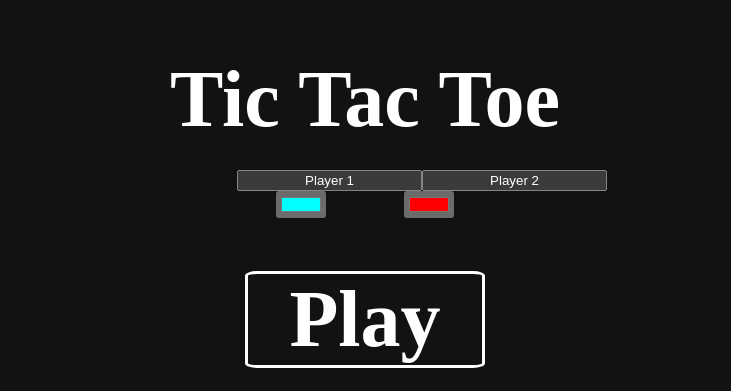
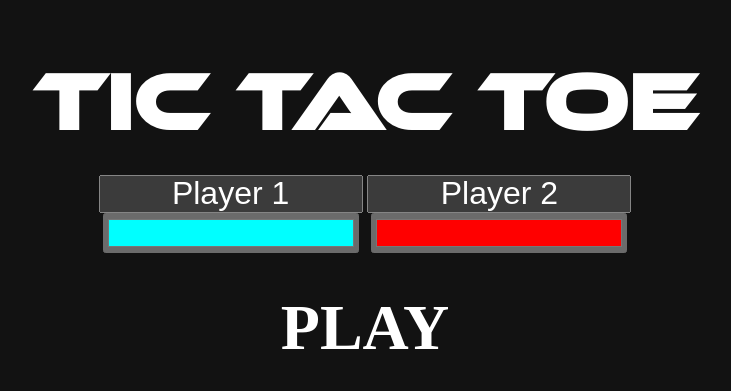
Before and after one commit to fishy52/Tic-Tac-Toe, a plain HTML site: page index.html in a window 1280 px wide. Shown: the whole page, without its empty margins (275-1006 px from the left). Drawn offline with Linux system fonts and the light colour scheme; a web font is replaced by a local one.

Commit message:
css overhaul
I made css look good.

```diff
--- a/index.html
+++ b/index.html
@@ -13,19 +13,19 @@
 </head>
 
 <body>
-    <h1>Tic Tac Toe</h1>
+    <h1 class="title">Tic Tac Toe</h1>
 
     <div id="pregame">
         <div class="flex">
-            <input type="text" value="Player 1" id="player1Name">
-            <input type="text" value="Player 2" id="player2Name">
+            <input class="nameInput" type="text" value="Player 1" id="player1Name">
+            <input class="nameInput" type="text" value="Player 2" id="player2Name">
         </div>
         <div class="flex">
-            <input type="color" id="player1Color" value="#00ffff">
-            <input type="color" id="player2Color" value="#ff0000">
+            <input class="colorInput" type="color" id="player1Color" value="#00ffff">
+            <input class="colorInput" type="color" id="player2Color" value="#ff0000">
         </div>
-        <div class="play">
-            <h1 onclick="StartGame()" class="button">Play</h1>
+        <div class="center">
+            <h2 onclick="StartGame()" class="expandButton">PLAY</h2>
         </div>
     </div>
 
--- a/script.js
+++ b/script.js
@@ -144,7 +144,7 @@ function P1Win() {
     document.getElementById("winText").innerHTML = '<h1>' + player1_name + ' has won!</h1>';
     document.getElementById("winText").innerHTML += `
         <div class="play">
-        <h1 onclick="newGame()" class="button">Play Again</h1>
+        <div class="center"><h2 onclick="newGame()" class="expandButton">Play Again</h1></div>
         </div>
     `;
 }
@@ -161,7 +161,7 @@ function P2Win() {
     document.getElementById("winText").innerHTML = '<h1>' + player2_name + ' has won!</h1>';
     document.getElementById("winText").innerHTML += `
         <div class="play">
-        <h1 onclick="newGame()" class="button">Play Again</h1>
+        <div class="center"><h1 onclick="newGame()" class="expandButton">Play Again</h1></div>
         </div>
     `;
 }
@@ -177,7 +177,7 @@ function Draw() {
     document.getElementById("winText").innerHTML = '<h1>Draw!</h1>';
     document.getElementById("winText").innerHTML += `
         <div class="play">
-        <h1 onclick="newGame()" class="button">Play Again</h1>
+        <div class="center"><h1 onclick="newGame()" class="expandButton">Play Again</h1></div>
         </div>
     `;
 }
--- a/style.css
+++ b/style.css
@@ -1,6 +1,11 @@
 @font-face {
     font-family: main;
     src: url(NexaText-Trial-Black.ttf);
+}
+
+@font-face {
+    font-family: futureFont;
+    src: url(ethnocentric.otf);
 }
 
 @keyframes spawnElement {
@@ -11,6 +16,10 @@
     100% {
         transform: scale(100%);
     }
+}
+
+.title {
+    font-family: futureFont;
 }
 
 h1 {
@@ -26,9 +35,26 @@ input {
     margin-right: auto;
 }
 
+.center {
+    display: flex;
+    justify-content: center;
+    align-items: center;
+}
+
+.nameInput {
+    width: 20vw;
+    height: 4vh;
+}
+
+.colorInput {
+    width: 20vw;
+    height: 5vh;
+}
+
 .boardElement {
     position: relative;
     animation: spawnElement 0.5s ease-in-out;
+    background-color: transparent;
     background-size: cover;
     background-repeat: no-repeat;
 
@@ -40,11 +66,11 @@ input {
     border-width: 2.5%;
     border-collapse: collapse;
 
-    transition: border-color 0.2s ease-out;
+    transition: background-color 0.2s ease-out;
 }
 
 .boardElement:hover {
-    border-color: greenyellow;
+    background-color: rgba(255, 255, 255, 0.255);
 }
 
 @media (min-width: 600px) {
@@ -65,20 +91,17 @@ input {
         margin-right: auto;
     }
 
+    .nameInput {
+        font-size: 200%;
+    }
+
     .flex {
         display: flex;
-        width: 20vw;
+        width: 42vw;
         margin-left: auto;
         margin-right: auto;
         margin-top: 0%;
         margin-bottom: 0%;
-    }
-
-    .play {
-        margin-left: 40vw;
-        margin-right: 40vw;
-        margin-top: 2%;
-        margin-bottom: 2%;
     }
 }
 
@@ -99,6 +122,10 @@ input {
         margin-right: auto;
     }
 
+    .nameInput {
+        font-size: 100%;
+    }
+
     #winText {
         position: relative;
         transform: scale(70%) translateY(-25vh);
@@ -111,13 +138,6 @@ input {
         margin-right: auto;
         margin-top: 0%;
         margin-bottom: 0%;
-    }
-
-    .play {
-        margin-left: 10vw;
-        margin-right: 10vw;
-        margin-top: 2%;
-        margin-bottom: 2%;
     }
 }
 
@@ -141,15 +161,24 @@ input {
     font-size: 150%;
 }
 
-.button {
-    text-align: center;
-    border-style: solid;
-    border-width: 5%;
-    border-color: white;
-    border-radius: 5%;
-    transition: background-color 0.3s ease-out;
+.expandButton {
+    margin-top: 3%;
+    color: rgb(255, 255, 255);
+    display: inline-block;
+    text-transform: uppercase;
+    font-size: 400%;
+    cursor: pointer;
+    position: relative;
 }
 
-.button:hover {
-    background-color: rgb(255, 0, 0);
+.expandButton:after {
+    display: block;
+    content: '';
+    border-bottom: solid 3px #ffffff;
+    transform: scaleX(0);
+    transition: transform 250ms ease-in-out;
 }
+
+.expandButton:hover:after {
+    transform: scaleX(1);
+}
```
Also changed, not shown: README.txt (added), ethnocentric.otf (added).
